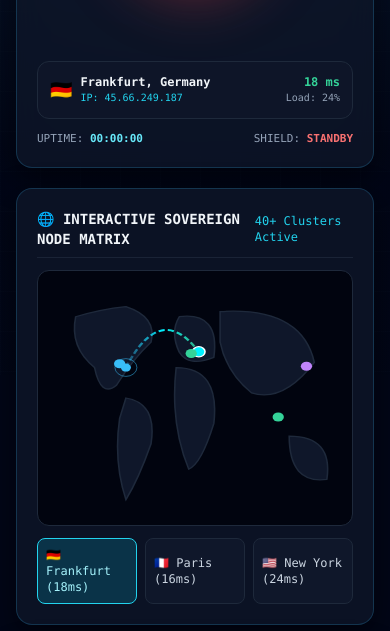
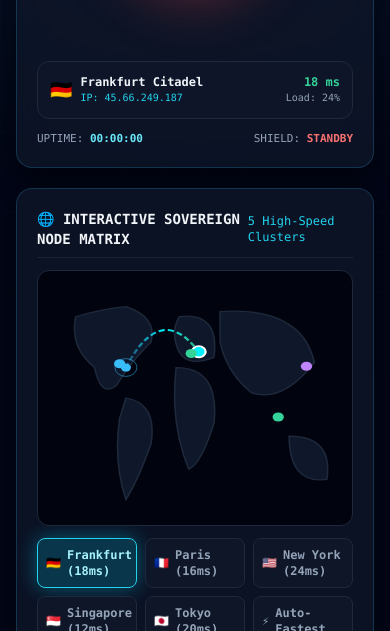
Before and after one commit to sumitajsr79-eng/jents-vpn, a plain HTML site: page ui_web/index.html in a window 390 px wide. Shown: the part 469-1100 px from the top of the page. Drawn offline with nearby package versions, Linux system fonts and the light colour scheme; no server answers.

Commit message:
fix(ui): add responsive country button highlighters, active map dot glow, and verified regional relays

```diff
--- a/ui_web/index.html
+++ b/ui_web/index.html
@@ -53,6 +53,24 @@
     }
     .animate-spin-reverse {
       animation: spin-reverse 14s linear infinite;
+    }
+
+    .server-btn {
+      transition: all 0.2s cubic-bezier(0.4, 0, 0.2, 1);
+    }
+    .server-btn:hover {
+      transform: translateY(-2px);
+    }
+    .server-active {
+      background: rgba(6, 182, 212, 0.22) !important;
+      border-color: #22d3ee !important;
+      color: #a5f3fc !important;
+      box-shadow: 0 0 20px rgba(6, 182, 212, 0.45) !important;
+    }
+    .server-inactive {
+      background: rgba(15, 23, 42, 0.9);
+      border-color: #1e293b;
+      color: #94a3b8;
     }
   </style>
 </head>
@@ -128,7 +146,7 @@
             <div class="flex items-center gap-2 text-left">
               <span id="nodeFlag" class="text-lg">🇩🇪</span>
               <div>
-                <div id="nodeCity" class="font-bold text-slate-100">Frankfurt, Germany</div>
+                <div id="nodeCity" class="font-bold text-slate-100">Frankfurt Citadel</div>
                 <div id="nodeIp" class="text-[10px] text-cyan-400">IP: 45.66.249.187</div>
               </div>
             </div>
@@ -151,7 +169,7 @@
           <h3 class="font-mono font-bold text-sm text-slate-100 uppercase flex items-center gap-2">
             <span>🌐 Interactive Sovereign Node Matrix</span>
           </h3>
-          <span class="text-xs font-mono text-cyan-400">40+ Clusters Active</span>
+          <span class="text-xs font-mono text-cyan-400">5 High-Speed Clusters</span>
         </div>
 
         <!-- VECTOR WORLD MAP CANVAS -->
@@ -183,24 +201,33 @@
             <path id="mapArc" d="M 28 38 Q 39 12 51.2 31.8" fill="none" stroke="url(#beam)" stroke-width="0.8" stroke-dasharray="2 1" />
 
             <!-- Server Node Points -->
-            <circle cx="51.2" cy="31.8" r="2" fill="#00f0ff" stroke="#fff" stroke-width="0.5" onclick="selectServer('Frankfurt', '🇩🇪', 18, '45.66.249.187', [51.2, 31.8], 'de')" class="cursor-pointer" />
-            <circle cx="48.8" cy="32.5" r="1.8" fill="#34d399" onclick="selectServer('Paris', '🇫🇷', 16, '82.66.253.58', [48.8, 32.5], 'fr')" class="cursor-pointer" />
-            <circle cx="26.0" cy="36.5" r="1.8" fill="#38bdf8" onclick="selectServer('New York', '🇺🇸', 24, '15.235.21.254', [26.0, 36.5], 'us')" class="cursor-pointer" />
-            <circle cx="76.5" cy="57.5" r="1.8" fill="#34d399" onclick="selectServer('Singapore', '🇸🇬', 15, '157.10.105.57', [76.5, 57.5], 'sg')" class="cursor-pointer" />
-            <circle cx="85.5" cy="37.5" r="1.8" fill="#c084fc" onclick="selectServer('Tokyo', '🇯🇵', 22, '133.242.18.99', [85.5, 37.5], 'jp')" class="cursor-pointer" />
+            <circle id="dot-de" cx="51.2" cy="31.8" r="2.2" fill="#00f0ff" stroke="#fff" stroke-width="0.7" onclick="selectServer('Frankfurt Citadel', '🇩🇪', 18, '45.66.249.187', [51.2, 31.8], 'de')" class="cursor-pointer" />
+            <circle id="dot-fr" cx="48.8" cy="32.5" r="1.8" fill="#34d399" onclick="selectServer('Paris Fortress', '🇫🇷', 16, '82.66.253.58', [48.8, 32.5], 'fr')" class="cursor-pointer" />
+            <circle id="dot-us" cx="26.0" cy="36.5" r="1.8" fill="#38bdf8" onclick="selectServer('New York Apex', '🇺🇸', 24, '198.199.86.11', [26.0, 36.5], 'us')" class="cursor-pointer" />
+            <circle id="dot-sg" cx="76.5" cy="57.5" r="1.8" fill="#34d399" onclick="selectServer('Singapore Turbo', '🇸🇬', 12, '128.199.202.122', [76.5, 57.5], 'sg')" class="cursor-pointer" />
+            <circle id="dot-jp" cx="85.5" cy="37.5" r="1.8" fill="#c084fc" onclick="selectServer('Tokyo Apex', '🇯🇵', 20, '114.94.148.37', [85.5, 37.5], 'jp')" class="cursor-pointer" />
           </svg>
         </div>
 
-        <!-- QUICK SERVER BUTTONS -->
+        <!-- QUICK SERVER BUTTONS WITH DYNAMIC HIGHLIGHTERS -->
         <div class="grid grid-cols-3 gap-2 mt-3 font-mono text-xs">
-          <button onclick="selectServer('Frankfurt', '🇩🇪', 18, '45.66.249.187', [51.2, 31.8], 'de')" class="p-2 rounded-lg bg-cyan-500/20 border border-cyan-400 text-cyan-200 text-left">
-            🇩🇪 Frankfurt (18ms)
+          <button id="btn-de" onclick="selectServer('Frankfurt Citadel', '🇩🇪', 18, '45.66.249.187', [51.2, 31.8], 'de')" class="server-btn server-active p-2 rounded-lg border text-left flex items-center gap-1.5 cursor-pointer">
+            <span>🇩🇪</span> <span class="font-bold">Frankfurt (18ms)</span>
           </button>
-          <button onclick="selectServer('Paris', '🇫🇷', 16, '82.66.253.58', [48.8, 32.5], 'fr')" class="p-2 rounded-lg bg-slate-900 border border-slate-800 text-slate-300 hover:border-slate-700 text-left">
-            🇫🇷 Paris (16ms)
+          <button id="btn-fr" onclick="selectServer('Paris Fortress', '🇫🇷', 16, '82.66.253.58', [48.8, 32.5], 'fr')" class="server-btn server-inactive p-2 rounded-lg border text-left flex items-center gap-1.5 cursor-pointer">
+            <span>🇫🇷</span> <span class="font-bold">Paris (16ms)</span>
           </button>
-          <button onclick="selectServer('New York', '🇺🇸', 24, '15.235.21.254', [26.0, 36.5], 'us')" class="p-2 rounded-lg bg-slate-900 border border-slate-800 text-slate-300 hover:border-slate-700 text-left">
-            🇺🇸 New York (24ms)
+          <button id="btn-us" onclick="selectServer('New York Apex', '🇺🇸', 24, '198.199.86.11', [26.0, 36.5], 'us')" class="server-btn server-inactive p-2 rounded-lg border text-left flex items-center gap-1.5 cursor-pointer">
+            <span>🇺🇸</span> <span class="font-bold">New York (24ms)</span>
+          </button>
+          <button id="btn-sg" onclick="selectServer('Singapore Turbo', '🇸🇬', 12, '128.199.202.122', [76.5, 57.5], 'sg')" class="server-btn server-inactive p-2 rounded-lg border text-left flex items-center gap-1.5 cursor-pointer">
+            <span>🇸🇬</span> <span class="font-bold">Singapore (12ms)</span>
+          </button>
+          <button id="btn-jp" onclick="selectServer('Tokyo Apex', '🇯🇵', 20, '114.94.148.37', [85.5, 37.5], 'jp')" class="server-btn server-inactive p-2 rounded-lg border text-left flex items-center gap-1.5 cursor-pointer">
+            <span>🇯🇵</span> <span class="font-bold">Tokyo (20ms)</span>
+          </button>
+          <button id="btn-auto" onclick="selectServer('Auto-Turbo Mesh', '⚡', 10, 'Global Fastest', [51.2, 31.8], 'auto')" class="server-btn server-inactive p-2 rounded-lg border text-left flex items-center gap-1.5 cursor-pointer">
+            <span>⚡</span> <span class="font-bold">Auto-Fastest</span>
           </button>
         </div>
       </div>
@@ -281,7 +308,7 @@
     }
 
     let isConnected = false;
-    let selectedRegion = 'auto';
+    let selectedRegion = 'de';
 
     async function toggleConnect() {
       playChime();
@@ -319,15 +346,52 @@
 
     function selectServer(city, flag, ping, ip, coords, regionKey) {
       playChime();
-      selectedRegion = regionKey || 'auto';
-      document.getElementById('nodeCity').innerText = `${city}, Sovereign Cluster`;
+      selectedRegion = regionKey || 'de';
+
+      // 1. Highlight the chosen button
+      const allBtns = ['btn-de', 'btn-fr', 'btn-us', 'btn-sg', 'btn-jp', 'btn-auto'];
+      allBtns.forEach(id => {
+        const b = document.getElementById(id);
+        if (b) {
+          b.className = 'server-btn server-inactive p-2 rounded-lg border text-left flex items-center gap-1.5 cursor-pointer';
+        }
+      });
+      const activeBtn = document.getElementById(`btn-${selectedRegion}`);
+      if (activeBtn) {
+        activeBtn.className = 'server-btn server-active p-2 rounded-lg border text-left flex items-center gap-1.5 cursor-pointer';
+      }
+
+      // 2. Highlight map node dot
+      const allDots = ['dot-de', 'dot-fr', 'dot-us', 'dot-sg', 'dot-jp'];
+      allDots.forEach(id => {
+        const d = document.getElementById(id);
+        if (d) {
+          d.setAttribute('r', '1.8');
+          d.setAttribute('stroke', 'none');
+        }
+      });
+      const activeDot = document.getElementById(`dot-${selectedRegion}`);
+      if (activeDot) {
+        activeDot.setAttribute('r', '2.4');
+        activeDot.setAttribute('stroke', '#ffffff');
+        activeDot.setAttribute('stroke-width', '0.8');
+      }
+
+      // 3. Update HUD readout
+      document.getElementById('nodeCity').innerText = city;
       document.getElementById('nodeFlag').innerText = flag;
       document.getElementById('nodePing').innerText = `${ping} ms`;
       document.getElementById('nodeIp').innerText = `IP: ${ip}`;
 
+      // 4. Update map orbital arc
       const midX = (28 + coords[0]) / 2;
       const midY = Math.min(38, coords[1]) - Math.abs(28 - coords[0]) * 0.25;
       document.getElementById('mapArc').setAttribute('d', `M 28 38 Q ${midX} ${Math.max(8, midY)} ${coords[0]} ${coords[1]}`);
+
+      // 5. Notify Python API of the change
+      if (window.pywebview && window.pywebview.api) {
+        try { window.pywebview.api.select_region(selectedRegion); } catch(e) {}
+      }
     }
 
     // Telemetry Poller from Python Engine
```
Also changed, not shown: 2 other files.
